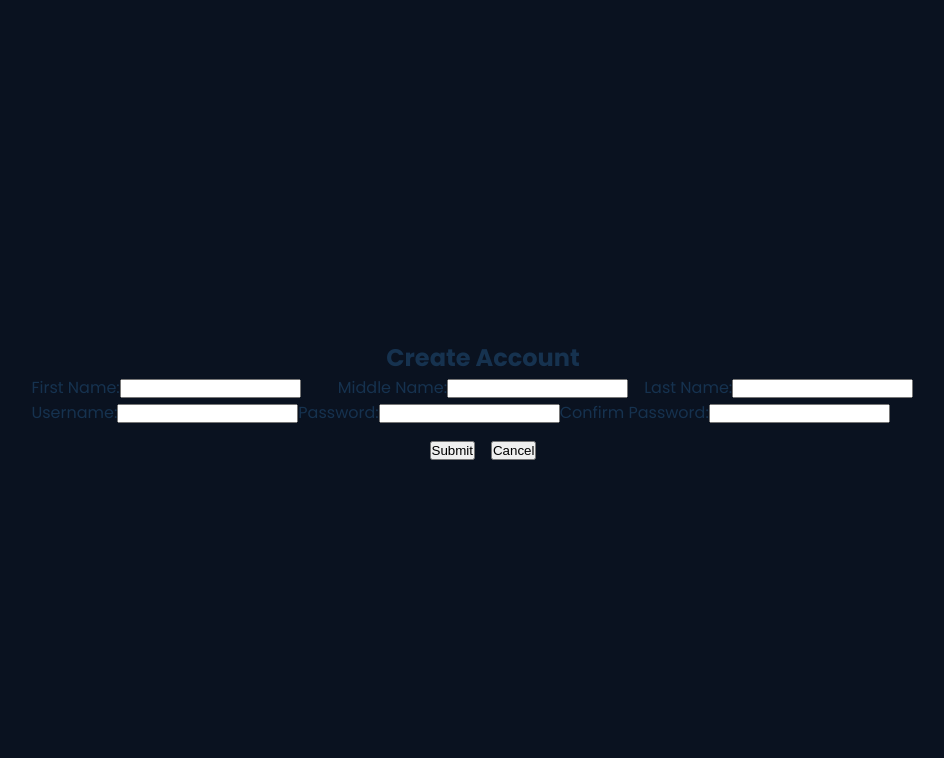
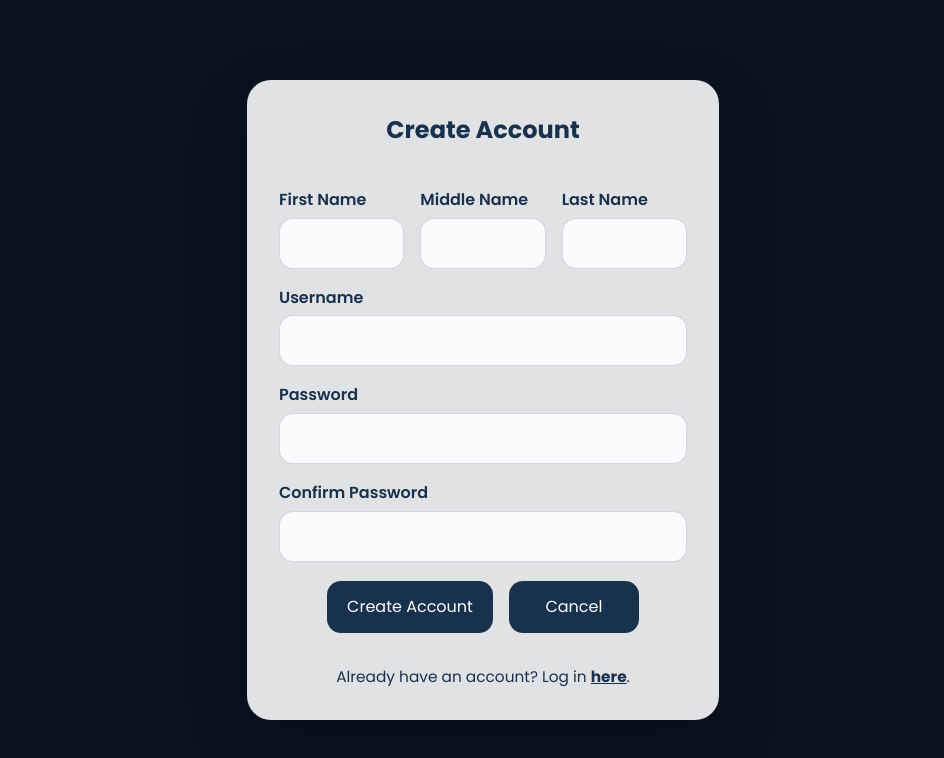
Before and after one commit to QuestTwyst/FinalProject, a React (Vite) app in the folder client/: page /create-account in a window 1280 px wide. Shown: the top 758 px of the page, without its empty margins (157-1101 px from the left). Built offline with nearby package versions, Linux system fonts and the light colour scheme.

Commit message:
Create User Authentication Pages #8 Done, and Login GIF added)

```diff
--- a/client/src/App.jsx
+++ b/client/src/App.jsx
@@ -1,5 +1,4 @@
 import { Routes, Route } from 'react-router-dom';
-import Home from './pages/Home.jsx';
 import StoryIntro from './components/StoryIntro';
 import StoryLibrary from './components/StoryLibrary';
 import StoryReader from './components/StoryReader';
@@ -17,6 +16,7 @@ function App() {
       <Route path="/about" element={<About />} />
       <Route path="/login" element={<Login />} />
       <Route path="/create-account" element={<CreateAccount />} />
+      <Route path="/register" element={<CreateAccount />} />
     </Routes>
   );
 }
--- a/client/src/components/CreateAccount.jsx
+++ b/client/src/components/CreateAccount.jsx
@@ -10,132 +10,151 @@ function CreateAccount() {
     password: "",
     confirmPassword: "",
   });
+  const [errors, setErrors] = useState({});
+  const [submitMessage, setSubmitMessage] = useState("");
 
   const navigate = useNavigate();
 
   const handleCancel = () => {
-  navigate("/");
-};
+    navigate("/");
+  };
+
+  const validate = () => {
+    const nextErrors = {};
+
+    if (!formData.firstName.trim()) {
+      nextErrors.firstName = "First name is required.";
+    }
+
+    if (!formData.lastName.trim()) {
+      nextErrors.lastName = "Last name is required.";
+    }
+
+    if (!formData.username.trim()) {
+      nextErrors.username = "Username is required.";
+    }
+
+    if (!formData.password) {
+      nextErrors.password = "Password is required.";
+    } else if (formData.password.length < 6) {
+      nextErrors.password = "Password must be at least 6 characters.";
+    }
+
+    if (!formData.confirmPassword) {
+      nextErrors.confirmPassword = "Please confirm your password.";
+    } else if (formData.password !== formData.confirmPassword) {
+      nextErrors.confirmPassword = "Passwords do not match.";
+    }
+
+    setErrors(nextErrors);
+    return Object.keys(nextErrors).length === 0;
+  };
 
   const handleChange = (e) => {
     setFormData({
       ...formData,
       [e.target.name]: e.target.value,
     });
+    setErrors((current) => ({ ...current, [e.target.name]: "" }));
+    setSubmitMessage("");
   };
 
   const handleSubmit = (e) => {
     e.preventDefault();
 
-    if (formData.password !== formData.confirmPassword) {
-      alert("Passwords do not match.");
+    if (!validate()) {
+      setSubmitMessage("Please fix the highlighted fields before continuing.");
       return;
     }
 
-    console.log(formData);
+    setSubmitMessage("Registration successful! Redirecting to login...");
+    setTimeout(() => navigate("/login"), 750);
   };
 
+  return (
+    <main className="auth-page">
+      <article className="auth-card">
+        <h2>Create Account</h2>
 
+        {submitMessage && <p className="form-note">{submitMessage}</p>}
 
-  return (
-    <main className="container">
-      <article>
-        <h2 style={{ textAlign: "center" }}>Create Account</h2>
-
-        <form onSubmit={handleSubmit}>
-          <div
-            style={{
-              display: "grid",
-              gridTemplateColumns: "repeat(3, 1fr)",
-              gap: "1rem",
-            }}
-          >
+        <form onSubmit={handleSubmit} noValidate>
+          <div className="grid-3">
             <div>
-              <label htmlFor="firstName">First Name:</label>
+              <label htmlFor="firstName">First Name</label>
               <input
                 type="text"
                 id="firstName"
                 name="firstName"
                 value={formData.firstName}
                 onChange={handleChange}
-                required
               />
+              {errors.firstName && <p className="field-error">{errors.firstName}</p>}
             </div>
 
             <div>
-              <label htmlFor="middleName">Middle Name:</label>
+              <label htmlFor="middleName">Middle Name</label>
               <input
                 type="text"
                 id="middleName"
                 name="middleName"
                 value={formData.middleName}
                 onChange={handleChange}
-
               />
             </div>
 
             <div>
-              <label htmlFor="lastName">Last Name:</label>
+              <label htmlFor="lastName">Last Name</label>
               <input
                 type="text"
                 id="lastName"
                 name="lastName"
                 value={formData.lastName}
                 onChange={handleChange}
-                required
               />
+              {errors.lastName && <p className="field-error">{errors.lastName}</p>}
             </div>
           </div>
 
-          <label htmlFor="username">Username:</label>
+          <label htmlFor="username">Username</label>
           <input
             type="text"
             id="username"
             name="username"
             value={formData.username}
             onChange={handleChange}
-            required
           />
+          {errors.username && <p className="field-error">{errors.username}</p>}
 
-          <label htmlFor="password">Password:</label>
+          <label htmlFor="password">Password</label>
           <input
             type="password"
             id="password"
             name="password"
             value={formData.password}
             onChange={handleChange}
-            required
           />
+          {errors.password && <p className="field-error">{errors.password}</p>}
 
-          <label htmlFor="confirmPassword">Confirm Password:</label>
+          <label htmlFor="confirmPassword">Confirm Password</label>
           <input
             type="password"
             id="confirmPassword"
             name="confirmPassword"
             value={formData.confirmPassword}
             onChange={handleChange}
-            required
           />
+          {errors.confirmPassword && <p className="field-error">{errors.confirmPassword}</p>}
 
-          <div
-            style={{
-              display: "flex",
-              justifyContent: "center",
-              gap: "1rem",
-              marginTop: "1rem",
-            }}
-          >
-            <button type="submit">Submit</button>
-
-            <button
-              type="button"
-              className="secondary"
-              onClick={handleCancel}
-            >
+          <div className="auth-actions">
+            <button type="submit">Create Account</button>
+            <button type="button" className="secondary" onClick={handleCancel}>
               Cancel
             </button>
           </div>
         </form>
+
+        <p className="form-footer">Already have an account? Log in <span onClick={() => navigate('/login')} className="link-like">here</span>.</p>
       </article>
     </main>
   );
--- a/client/src/pages/Home.jsx
+++ b/client/src/pages/Home.jsx
@@ -7,7 +7,7 @@ function Home() {
       <p>Choose your path and create your own adventure.</p>
 
       <Link to="/login">Log In</Link>
-      <Link to="/create-account">Create Account</Link>
+      <Link to="/register">Create Account</Link>
     </main>
   );
 }
--- a/client/src/pages/Login.jsx
+++ b/client/src/pages/Login.jsx
@@ -1,21 +1,96 @@
-import { Link } from "react-router-dom";
+import { useState } from "react";
+import { Link, useNavigate } from "react-router-dom";
 
 function Login() {
+  const [formData, setFormData] = useState({ username: "", password: "" });
+  const [errors, setErrors] = useState({});
+  const [submitMessage, setSubmitMessage] = useState("");
+  const navigate = useNavigate();
+
+  const validate = () => {
+    const nextErrors = {};
+
+    if (!formData.username.trim()) {
+      nextErrors.username = "Username is required.";
+    }
+
+    if (!formData.password) {
+      nextErrors.password = "Password is required.";
+    } else if (formData.password.length < 6) {
+      nextErrors.password = "Password must be at least 6 characters.";
+    }
+
+    setErrors(nextErrors);
+    return Object.keys(nextErrors).length === 0;
+  };
+
+  const handleChange = (e) => {
+    setFormData({
+      ...formData,
+      [e.target.name]: e.target.value,
+    });
+    setErrors((current) => ({ ...current, [e.target.name]: "" }));
+    setSubmitMessage("");
+  };
+
+  const handleSubmit = (e) => {
+    e.preventDefault();
+
+    if (!validate()) {
+      setSubmitMessage("Please fix the highlighted fields before continuing.");
+      return;
+    }
+
+    setSubmitMessage("Login submitted. Redirecting to the story intro...");
+    setTimeout(() => navigate("/intro"), 750);
+  };
+
+  const handleCancel = () => {
+    navigate("/");
+  };
+
   return (
-    <main>
-      <h2>Log In</h2>
+    <main className="auth-page">
+      <article className="auth-card">
+        <h2>Log In</h2>
 
-      <form>
-        <label htmlFor="username">Username</label>
-        <input id="username" name="username" type="text" />
+        {submitMessage && <p className="form-note">{submitMessage}</p>}
 
-        <label htmlFor="password">Password</label>
-        <input id="password" name="password" type="password" />
+        <form onSubmit={handleSubmit} noValidate>
+          <label htmlFor="username">Username</label>
+          <input
+            id="username"
+            name="username"
+            type="text"
+            placeholder="Enter your username"
+            value={formData.username}
+            onChange={handleChange}
+          />
+          {errors.username && <p className="field-error">{errors.username}</p>}
 
-        <button type="submit">Log In</button>
-      </form>
+          <label htmlFor="password">Password</label>
+          <input
+            id="password"
+            name="password"
+            type="password"
+            placeholder="Enter your password"
+            value={formData.password}
+            onChange={handleChange}
+          />
+          {errors.password && <p className="field-error">{errors.password}</p>}
 
-      <Link to="/">Return Home</Link>
+          <div className="auth-actions">
+            <button type="submit">Log In</button>
+            <button type="button" className="secondary" onClick={handleCancel}>
+              Cancel
+            </button>
+          </div>
+        </form>
+
+        <p className="form-footer">
+          Don't have an account? <Link to="/register">Create one here</Link>.
+        </p>
+      </article>
     </main>
   );
 }
--- a/client/style.css
+++ b/client/style.css
@@ -819,6 +819,120 @@ body.theme-dark .choice-btn__label {
   }
 }
 
+.auth-page {
+  position: relative;
+  min-width: 290px;
+  max-width: 520px;
+  width: min(92vw, 520px);
+  margin: 3rem auto;
+  padding: 1.5rem;
+}
+
+.auth-card {
+  display: flex;
+  flex-direction: column;
+  gap: 1rem;
+  padding: 2rem;
+  border-radius: 24px;
+  background: rgba(255, 255, 255, 0.88);
+  box-shadow: 0 24px 60px rgba(0, 0, 0, 0.18);
+  color: #16324f;
+}
+
+.auth-card h2 {
+  text-align: center;
+  margin-bottom: 0.5rem;
+}
+
+.auth-card label {
+  display: block;
+  margin-top: 1rem;
+  margin-bottom: 0.35rem;
+  font-weight: 600;
+}
+
+.auth-card input {
+  width: 100%;
+  min-height: 44px;
+  padding: 0.75rem 0.85rem;
+  border: 1px solid rgba(22, 50, 79, 0.18);
+  border-radius: 14px;
+  font: inherit;
+  background: #fbfbfd;
+}
+
+.auth-card input:focus {
+  outline: 2px solid rgba(39, 103, 201, 0.32);
+  border-color: rgba(39, 103, 201, 0.55);
+}
+
+.auth-actions {
+  display: flex;
+  flex-wrap: wrap;
+  justify-content: center;
+  gap: 1rem;
+  margin-top: 1.2rem;
+}
+
+.auth-actions button {
+  min-width: 130px;
+  padding: 0.85rem 1.25rem;
+  border: none;
+  border-radius: 14px;
+  background: #16324f;
+  color: #ffffff;
+  font: inherit;
+  cursor: pointer;
+  transition: background 0.2s ease, transform 0.15s ease;
+}
+
+.auth-actions button:hover {
+  background: #1c4b81;
+  transform: translateY(-1px);
+}
+
+.secondary {
+  background: rgba(22, 50, 79, 0.12);
+  color: #16324f;
+}
+
+.secondary:hover {
+  background: rgba(22, 50, 79, 0.18);
+}
+
+.field-error {
+  margin: 0.4rem 0 0;
+  color: #a12e2e;
+  font-size: 0.95rem;
+}
+
+.form-note {
+  margin: 0;
+  color: #244e70;
+  font-size: 0.99rem;
+  text-align: center;
+}
+
+.form-footer {
+  margin: 1rem 0 0;
+  font-size: 0.96rem;
+  text-align: center;
+  color: #16324f;
+}
+
+.link-like {
+  color: #16324f;
+  font-weight: 700;
+  text-decoration: underline;
+  cursor: pointer;
+}
+
+.grid-3 {
+  display: grid;
+  grid-template-columns: repeat(3, minmax(0, 1fr));
+  gap: 1rem;
+}
+
 /* ---------- Reduced motion ---------- */
 @media (prefers-reduced-motion: reduce) {
   .gradient-layer,
```
Also changed, not shown: 1 other file (tests, documents, lock files or other folders).
